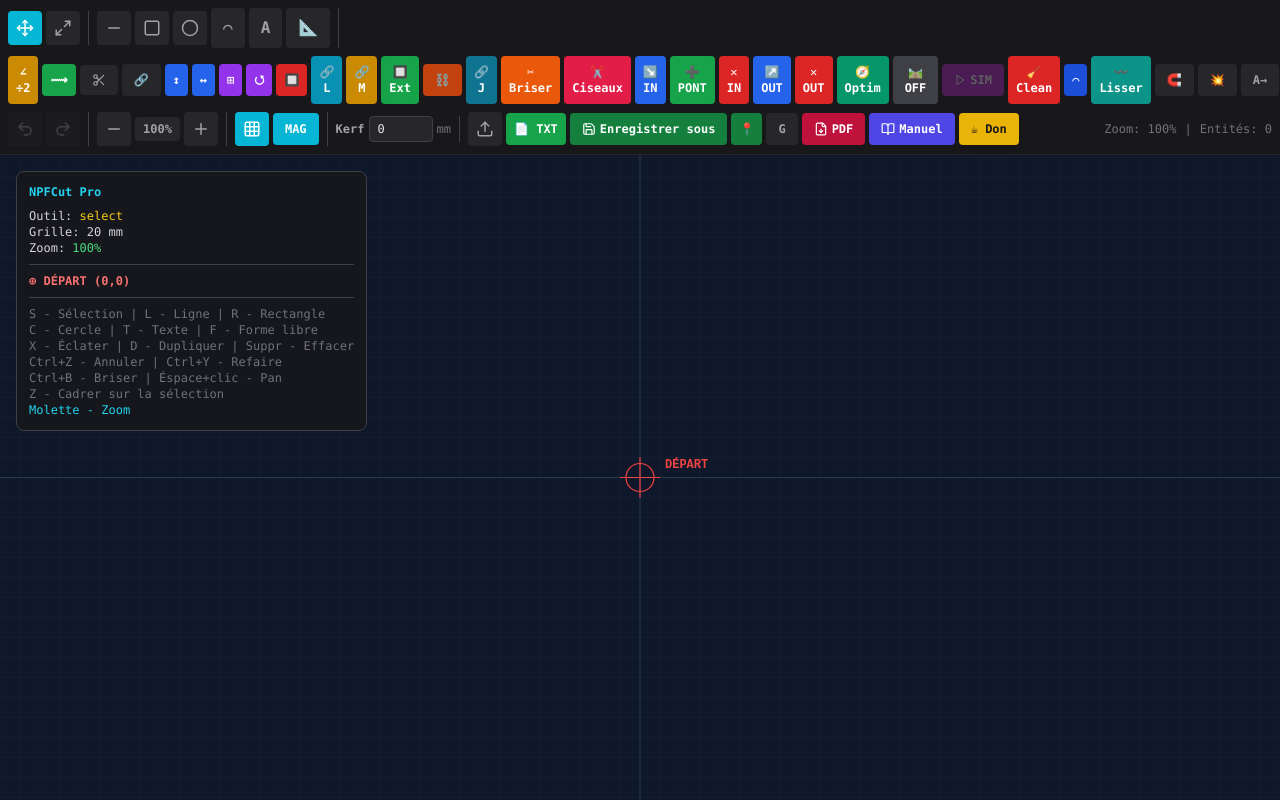
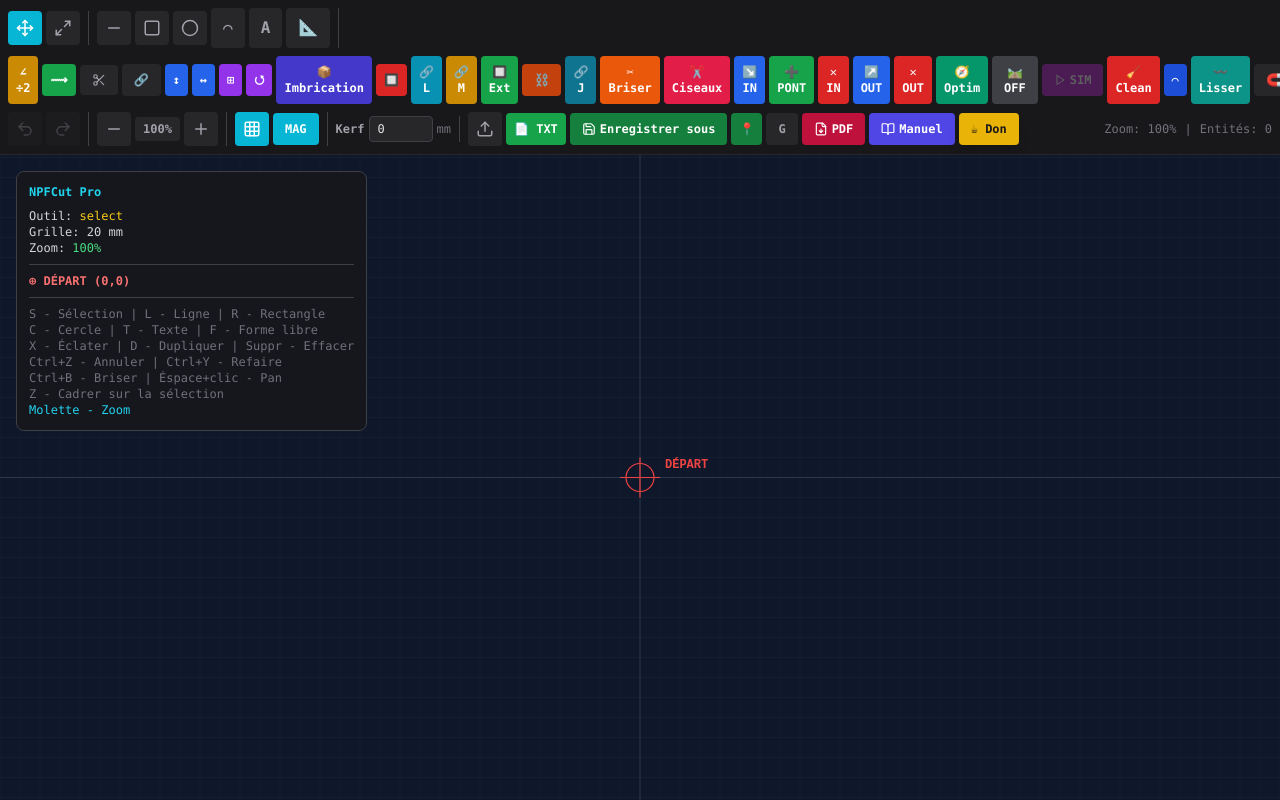
Before and after one commit to franck34300/NPFcut-Pro-2, a React (Vite) app: page / in a window 1280 px wide. Built offline with nearby package versions, Linux system fonts and the light colour scheme.

Commit message:
Refactor Toolbar component for improved clarity

```diff
--- a/src/components/cad/Toolbar.jsx
+++ b/src/components/cad/Toolbar.jsx
@@ -48,6 +48,7 @@ export default function Toolbar({
         <button onClick={actions.mirrorVertical} className={btnSm('bg-blue-600', 'hover:bg-blue-700')} title="Miroir ↔">↔</button>
         <button onClick={actions.arrayRectangular} className={btnSm('bg-purple-600', 'hover:bg-purple-700')} title="Array grille">⊞</button>
         <button onClick={actions.arrayCircular} className={btnSm('bg-purple-600', 'hover:bg-purple-700')} title="Array circulaire">⭯</button>
+        <button onClick={actions.nestPieces} className={btnSm('bg-indigo-700', 'hover:bg-indigo-600')} title="Imbrication automatique sur une tôle (nesting)">📦 Imbrication</button>
         <button onClick={actions.addTabs} className={btnSm('bg-red-600', 'hover:bg-red-700')} title="Ponts">🔲</button>
         <button onClick={actions.fusionLignes} className={btnSm('bg-cyan-600', 'hover:bg-cyan-700')} title="Fusion Lignes">🔗 L</button>
         <button onClick={actions.startManualFusion} className={btnSm('bg-yellow-600', 'hover:bg-yellow-700')} title="Fusion Manuelle">🔗 M</button>
```
